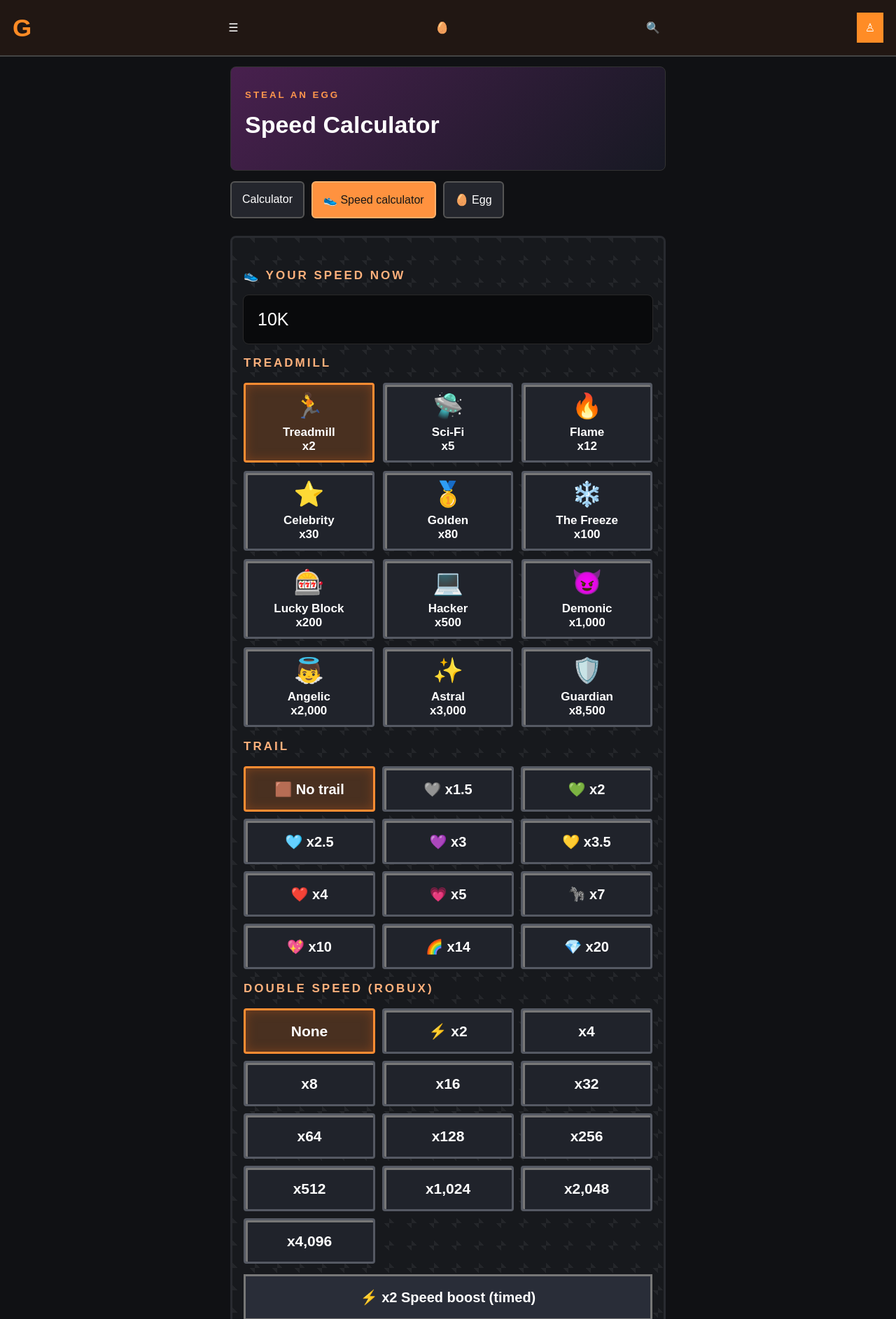
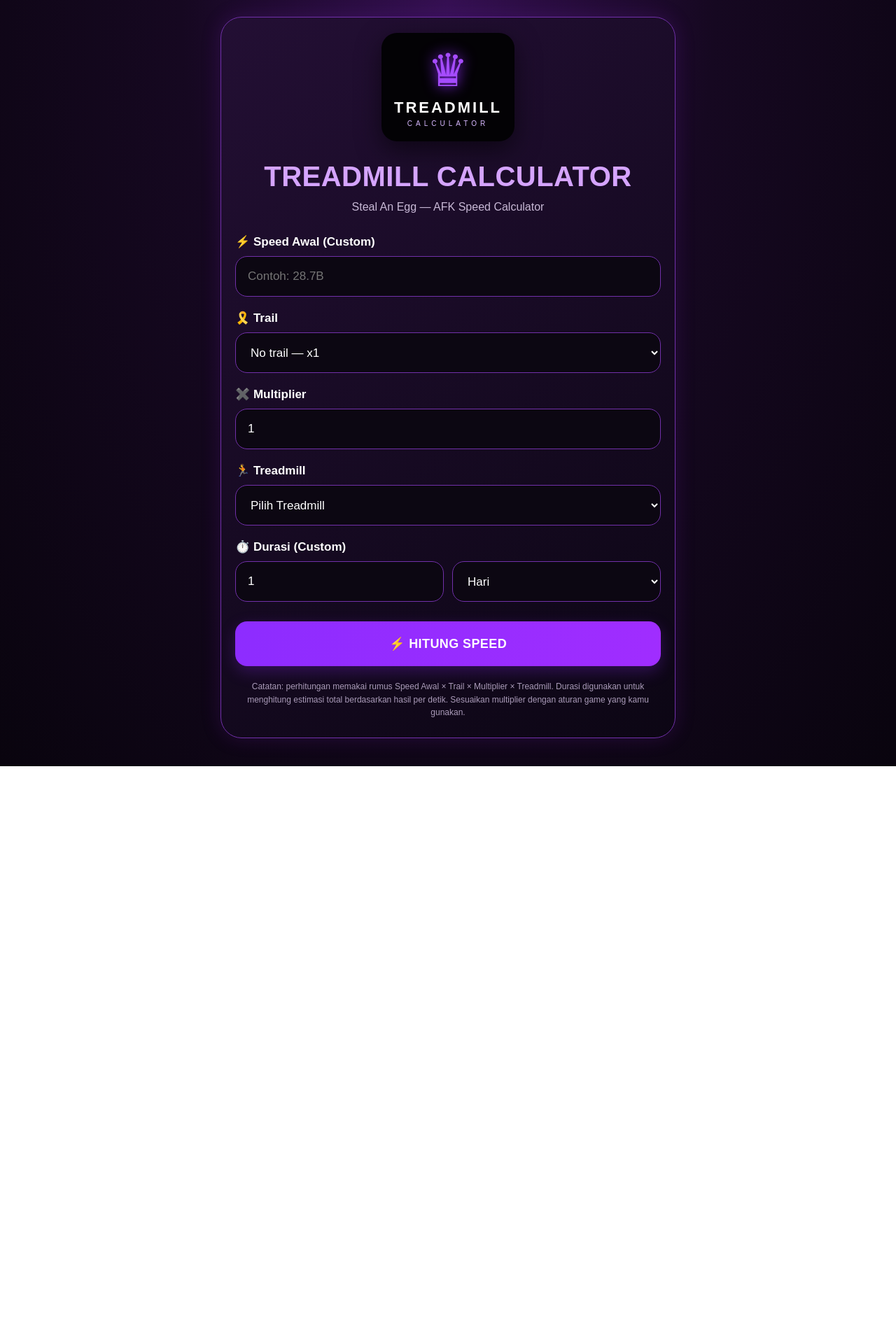
Before and after one commit to gimryzprem-png/speed-calculator, a plain HTML site: page index.html in a window 1280 px wide. Shown: the top 1885 px of the page at 70% size. After the commit the page ends 1095 px from the top, so only its background shows below. Drawn offline with Linux system fonts and the light colour scheme.

Commit message:
Update index.html

```diff
--- a/index.html
+++ b/index.html
@@ -1,274 +1,131 @@
-
 <!DOCTYPE html>
-<html lang="en">
+<html lang="id">
 <head>
 <meta charset="UTF-8">
-<meta name="viewport" content="width=device-width, initial-scale=1">
-<title>Steal an Egg - Speed Calculator</title>
+<meta name="viewport" content="width=device-width, initial-scale=1.0">
+<meta name="theme-color" content="#10051d">
+<title>Treadmill Calculator</title>
 <style>
+:root{--bg:#10051d;--panel:#170b25;--purple:#922cff;--purple2:#c58aff;--line:#7130a9;--muted:#c8b9d6}
 *{box-sizing:border-box}
-body{
- margin:0;background:#101114;color:white;
- font-family:Arial,sans-serif;
-}
-header{
- background:#211713;padding:18px;
- display:flex;justify-content:space-between;
- align-items:center;border-bottom:2px solid #444;
-}
-.logo{font-size:35px;font-weight:bold;color:#ff8b25}
-main{max-width:650px;margin:auto;padding:14px}
-.hero{
- padding:30px 20px;background:linear-gradient(135deg,#48204e,#171923);
- border:1px solid #333;border-radius:8px;
-}
-.hero small{color:#ff974d;letter-spacing:3px;font-weight:bold}
-h1{font-size:34px;margin:15px 0}
-.tabs{display:flex;gap:10px;margin:15px 0 25px}
-.tab{background:#24262d;padding:15px;border:2px solid #555;
- border-radius:6px;white-space:nowrap}
-.tab.active{background:#ff923f;color:#171717;border-color:#ffb16c}
-.panel{
- background-color:#17191d;
- background-image:linear-gradient(45deg,#24262a 12%,transparent 12%,transparent 88%,#24262a 88%);
- background-size:32px 32px;
- border:3px solid #292b30;
- padding:25px 16px;border-radius:8px;
-}
-h3{
- color:#ffb17c;letter-spacing:3px;
- font-size:17px;margin:18px 0;
-}
-input{
- width:100%;padding:20px;border:0;border-radius:7px;
- background:#090a0c;color:white;font-size:25px;
- outline:1px solid #292929;
-}
-.grid{display:grid;grid-template-columns:repeat(3,1fr);gap:12px}
-.choice{
- min-height:105px;background:#20232b;
- border:3px solid #555963;border-radius:4px;
- color:white;font-size:17px;font-weight:bold;
- padding:10px 3px;cursor:pointer;
- box-shadow:inset 3px 3px #777;
-}
-.choice .emoji{font-size:35px;display:block;margin-bottom:7px}
-.choice.selected{
- border:3px solid #ff8c32;
- background:#493020;
- box-shadow:inset 0 0 15px #7a411e;
-}
-.trail-grid{display:grid;grid-template-columns:repeat(3,1fr);gap:10px}
-.trail-grid .choice{min-height:65px;font-size:20px}
-.speed-grid{display:grid;grid-template-columns:repeat(3,1fr);gap:10px}
-.speed-grid .choice{min-height:65px;font-size:21px}
-.wide{grid-column:span 3}
-.boost{
- background:#292d38;border:3px solid #777;
- padding:18px;width:100%;color:white;
- font-size:20px;font-weight:bold;margin-top:15px;
-}
-.stats{padding:22px 5px;font-size:19px}
-.stat{
- display:flex;justify-content:space-between;
- align-items:center;margin:25px 0;color:#bbb;
-}
-.stat strong{color:white;font-size:27px}
-.stat .orange{color:#ff974d}
-.world{
- border-top:1px solid #444;padding:18px 0;
- display:flex;justify-content:space-between;
- align-items:center;font-size:18px;
-}
-.unlocked{color:#7bea80;font-weight:bold}
-button{cursor:pointer}
-@media(max-width:380px){
- main{padding:8px}
- .panel{padding:15px 10px}
- .choice{font-size:14px}
- h1{font-size:29px}
-}
+body{margin:0;min-height:100vh;padding:24px 14px 40px;background:radial-gradient(ellipse at 50% 0%,#351052 0,#160821 42%,#09040e 100%);color:#fff;font-family:Arial,Helvetica,sans-serif}
+.wrap{max-width:650px;margin:0 auto;border:1px solid var(--line);border-radius:30px;padding:22px 20px 26px;background:linear-gradient(145deg,rgba(35,15,52,.97),rgba(12,6,20,.98));box-shadow:0 0 28px #7b20bf35}
+.logo{width:190px;height:155px;margin:0 auto 28px;border-radius:22px;background:#030205;display:flex;flex-direction:column;align-items:center;justify-content:center;box-shadow:0 12px 35px #0008}
+.logo .symbol{font-size:65px;line-height:1;color:#a64cff;text-shadow:0 0 20px #922cff}
+.logo strong{font-size:22px;letter-spacing:3px;margin-top:8px}
+.logo small{font-size:10px;letter-spacing:5px;color:#d7b8ff;margin-top:4px}
+h1{text-align:center;font-size:clamp(27px,6vw,40px);margin:0;color:#d5a4ff;letter-spacing:.5px}
+.sub{text-align:center;color:var(--muted);font-size:16px;margin:12px 0 30px}
+label{display:block;font-weight:700;font-size:17px;margin:20px 0 10px}
+input,select{width:100%;height:58px;border:1px solid #7130a9;border-radius:17px;background:#0c0712;color:#fff;padding:0 17px;font-size:17px;outline:none}
+input:focus,select:focus{border-color:#c58aff;box-shadow:0 0 0 3px #922cff25}
+select{appearance:auto}
+.duration{display:grid;grid-template-columns:1fr 1fr;gap:12px}
+button{width:100%;height:64px;border:0;border-radius:17px;margin-top:28px;background:linear-gradient(100deg,#8d2cff,#a02dff);color:white;font-size:18px;font-weight:800;letter-spacing:.4px;box-shadow:0 8px 22px #922cff40;cursor:pointer}
+button:active{transform:scale(.99)}
+.result{display:none;margin-top:22px;padding:23px 18px;border:1px solid #a13cff;border-radius:22px;background:linear-gradient(130deg,#1b0b2d,#0b0612);text-align:center;box-shadow:0 0 24px #922cff30}
+.result.show{display:block}
+.result h2{color:#c58aff;margin:0 0 12px;font-size:24px}
+.big{font-size:clamp(30px,8vw,46px);font-weight:900;overflow-wrap:anywhere}
+.details{margin-top:15px;color:#d6c8e2;line-height:1.7;font-size:14px}
+.note{margin:20px 4px 0;color:#aa9bb9;font-size:12px;line-height:1.55;text-align:center}
+@media(max-width:420px){.wrap{padding:18px 16px 22px}.logo{width:165px;height:140px}}
 </style>
 </head>
 <body>
-<header>
- <div class="logo">G</div>
- <div>☰</div>
- <div>🥚</div>
- <div>🔍</div>
- <div style="background:#ff8c26;padding:12px">♙</div>
-</header>
+<main class="wrap">
+  <div class="logo"><div class="symbol">♛</div><strong>TREADMILL</strong><small>CALCULATOR</small></div>
+  <h1>TREADMILL CALCULATOR</h1>
+  <p class="sub">Steal An Egg — AFK Speed Calculator</p>
 
-<main>
- <section class="hero">
-  <small>STEAL AN EGG</small>
-  <h1>Speed Calculator</h1>
- </section>
+  <label for="speed">⚡ Speed Awal (Custom)</label>
+  <input id="speed" inputmode="decimal" placeholder="Contoh: 28.7B" autocomplete="off">
 
- <div class="tabs">
-  <div class="tab">Calculator</div>
-  <div class="tab active">👟 Speed calculator</div>
-  <div class="tab">🥚 Egg</div>
- </div>
+  <label for="trail">🎗️ Trail</label>
+  <select id="trail">
+    <option value="1">No trail — x1</option>
+    <option value="1.5">Trail x1.5</option>
+    <option value="2">Trail x2</option>
+    <option value="2.5">Trail x2.5</option>
+    <option value="3">Trail x3</option>
+    <option value="3.5">Trail x3.5</option>
+  </select>
 
- <section class="panel">
-  <h3>👟 YOUR SPEED NOW</h3>
-  <input id="currentSpeed" value="10K" placeholder="Enter your speed">
+  <label for="multiplier">✖️ Multiplier</label>
+  <input id="multiplier" type="number" min="0" step="any" value="1" placeholder="Masukkan multiplier (contoh: 2)">
 
-  <h3>TREADMILL</h3>
-  <div class="grid" id="treadmills"></div>
+  <label for="treadmill">🏃 Treadmill</label>
+  <select id="treadmill">
+    <option value="1">Pilih Treadmill</option>
+    <option value="2">Treadmill x2</option>
+    <option value="5">Sci-Fi x5</option>
+    <option value="12">Flame x12</option>
+    <option value="30">Celebrity x30</option>
+    <option value="80">Golden x80</option>
+    <option value="100">The Freeze x100</option>
+    <option value="200">Lucky Block x200</option>
+    <option value="500">Hacker x500</option>
+    <option value="1000">Demonic x1,000</option>
+    <option value="2000">Angelic x2,000</option>
+    <option value="3000">Astral x3,000</option>
+    <option value="8500">Guardian x8,500</option>
+  </select>
 
-  <h3>TRAIL</h3>
-  <div class="trail-grid" id="trails"></div>
-
-  <h3>DOUBLE SPEED (ROBUX)</h3>
-  <div class="speed-grid" id="doubles"></div>
-
-  <button class="boost" id="timedBoost">
-   ⚡ x2 Speed boost (timed)
-  </button>
-
-  <div class="stats">
-   <div class="stat">
-    <span>Speed per second</span>
-    <strong class="orange">👟 <span id="perSecond">+2</span></strong>
-   </div>
-   <div class="stat">
-    <span>Per hour</span>
-    <strong id="perHour">+7.2K</strong>
-   </div>
-   <div class="stat">
-    <span>Boosts add up to</span>
-    <strong id="totalBoost">x1</strong>
-   </div>
+  <label>⏱️ Durasi (Custom)</label>
+  <div class="duration">
+    <input id="duration" type="number" min="0" step="any" value="1" placeholder="Durasi">
+    <select id="unit">
+      <option value="86400">Hari</option>
+      <option value="3600">Jam</option>
+      <option value="60">Menit</option>
+      <option value="1">Detik</option>
+    </select>
   </div>
 
-  <h3>WORLD PROGRESS</h3>
-  <div id="worlds"></div>
- </section>
+  <button id="calculate">⚡ HITUNG SPEED</button>
+
+  <section class="result" id="result" aria-live="polite">
+    <h2>🏁 Hasil Speed</h2>
+    <div class="big" id="finalSpeed">—</div>
+    <div class="details" id="breakdown"></div>
+  </section>
+  <p class="note">Catatan: perhitungan memakai rumus Speed Awal × Trail × Multiplier × Treadmill. Durasi digunakan untuk menghitung estimasi total berdasarkan hasil per detik. Sesuaikan multiplier dengan aturan game yang kamu gunakan.</p>
 </main>
-
 <script>
-const treadmillData=[
- ["Treadmill","2","🏃"],
- ["Sci-Fi","5","🛸"],
- ["Flame","12","🔥"],
- ["Celebrity","30","⭐"],
- ["Golden","80","🥇"],
- ["The Freeze","100","❄️"],
- ["Lucky Block","200","🎰"],
- ["Hacker","500","💻"],
- ["Demonic","1000","😈"],
- ["Angelic","2000","👼"],
- ["Astral","3000","✨"],
- ["Guardian","8500","🛡️"]
-];
-
-const trailData=[
- ["No trail",1,"🟫"],
- ["x1.5",1.5,"🩶"],
- ["x2",2,"💚"],
- ["x2.5",2.5,"🩵"],
- ["x3",3,"💜"],
- ["x3.5",3.5,"💛"],
- ["x4",4,"❤️"],
- ["x5",5,"💗"],
- ["x7",7,"🦓"],
- ["x10",10,"💖"],
- ["x14",14,"🌈"],
- ["x20",20,"💎"]
-];
-
-const doubleData=[1,2,4,8,16,32,64,128,256,512,1024,2048,4096];
-
-let treadmill=2,trail=1,doubleSpeed=1,timed=false;
-
-function makeButtons(id,data,type){
- const box=document.getElementById(id);
- data.forEach((item,index)=>{
-  const value=type==="treadmill"?Number(item[1]):
-   type==="trail"?item[1]:item;
-
-  const button=document.createElement("button");
-  button.className="choice";
-  if(type==="double")button.classList.add("speed-choice");
-  if(index===0)button.classList.add("selected");
-
-  if(type==="treadmill"){
-   button.innerHTML=`<span class="emoji">${item[2]}</span>${item[0]}<br>x${Number(item[1]).toLocaleString("en-US")}`;
-  }else if(type==="trail"){
-   button.innerHTML=`${item[2]} ${item[0]}`;
-  }else{
-   button.innerHTML=value===1?"None":value===2?"⚡ x2":`x${value.toLocaleString("en-US")}`;
+const suffixes={K:1e3,M:1e6,B:1e9,T:1e12, Qa:1e15,Qi:1e18};
+function parseSpeed(raw){
+  const s=String(raw).trim().replace(/,/g,'');
+  const match=s.match(/^([+-]?(?:\\d+\\.?\\d*|\\.\\d+))\\s*(K|M|B|T|Qa|Qi)?$/i);
+  if(!match) return NaN;
+  const suffix=match[2]||'';
+  const key=Object.keys(suffixes).find(k=>k.toLowerCase()===suffix.toLowerCase());
+  return Number(match[1])*(key?suffixes[key]:1);
+}
+function compact(n){
+  if(!Number.isFinite(n))return '—';
+  const units=[['Qi',1e18],['Qa',1e15],['T',1e12],['B',1e9],['M',1e6],['K',1e3]];
+  for(const [u,v] of units) if(Math.abs(n)>=v)return (n/v).toLocaleString('id-ID',{maximumFractionDigits:2})+u;
+  return n.toLocaleString('id-ID',{maximumFractionDigits:2});
+}
+document.getElementById('calculate').addEventListener('click',()=>{
+  const base=parseSpeed(document.getElementById('speed').value);
+  const trail=Number(document.getElementById('trail').value);
+  const multi=Number(document.getElementById('multiplier').value);
+  const treadmill=Number(document.getElementById('treadmill').value);
+  const duration=Number(document.getElementById('duration').value);
+  const seconds=duration*Number(document.getElementById('unit').value);
+  if(!(base>0)||!(multi>0)||!(treadmill>0)||!(duration>0)){
+    alert('Isi speed awal, multiplier, treadmill, dan durasi dengan angka yang valid. Contoh speed: 28.7B');return;
   }
-
-  button.onclick=()=>{
-   [...box.children].forEach(b=>b.classList.remove("selected"));
-   button.classList.add("selected");
-
-   if(type==="treadmill")treadmill=value;
-   if(type==="trail")trail=value;
-   if(type==="double")doubleSpeed=value;
-   calculate();
-  };
-  box.appendChild(button);
- });
-}
-
-makeButtons("treadmills",treadmillData,"treadmill");
-makeButtons("trails",trailData,"trail");
-makeButtons("doubles",doubleData,"double");
-
-document.getElementById("doubles").firstChild.classList.add("selected");
-
-document.getElementById("timedBoost").onclick=function(){
- timed=!timed;
- this.classList.toggle("selected",timed);
- this.style.borderColor=timed?"#ff923f":"#777";
- this.style.background=timed?"#493020":"#292d38";
- this.innerText=timed?"⚡ x2 Speed boost ACTIVE":"⚡ x2 Speed boost (timed)";
- calculate();
-};
-
-function calculate(){
- const boost=trail*doubleSpeed*(timed?2:1);
- const speed=treadmill*boost;
- document.getElementById("perSecond").innerText="+"+speed.toLocaleString("en-US");
- document.getElementById("perHour").innerText="+"+(speed*3600).toLocaleString("en-US");
- document.getElementById("totalBoost").innerText="x"+boost.toLocaleString("en-US");
-}
-
-const worldData=[
- ["🌳","Forest",11],
- ["🏜️","Desert",100],
- ["🌋","Volcano",1000],
- ["❄️","Snow",10000],
- ["🌌","Space",100000]
-];
-
-function parseSpeed(value){
- value=value.trim().toUpperCase().replace(/,/g,"");
- const n=parseFloat(value);
- if(!Number.isFinite(n))return 0;
- if(value.endsWith("K"))return n*1000;
- if(value.endsWith("M"))return n*1000000;
- if(value.endsWith("B"))return n*1000000000;
- return n;
-}
-
-function showWorlds(){
- const speed=parseSpeed(document.getElementById("currentSpeed").value);
- document.getElementById("worlds").innerHTML=worldData.map(w=>`
- <div class="world">
-  <span>${w[0]}　<b>${w[1]}</b><br><small>${w[2].toLocaleString("en-US")} Speed</small></span>
-  <span class="${speed>=w[2]?'unlocked':''}">
-  ${speed>=w[2]?'Unlocked':'Locked'}</span>
- </div>`).join("");
-}
-
-document.getElementById("currentSpeed").addEventListener("input",showWorlds);
-calculate();
-showWorlds();
+  const calculated=base*trail*multi*treadmill;
+  const total=calculated*seconds;
+  document.getElementById('finalSpeed').textContent=compact(calculated);
+  document.getElementById('breakdown').innerHTML=
+    'Speed hasil (per detik): <b>'+compact(calculated)+'</b><br>'+
+    'Estimasi akumulasi selama '+duration+' '+document.getElementById('unit').selectedOptions[0].text.toLowerCase()+': <b>'+compact(total)+'</b><br>'+
+    'Pengali total: <b>x'+(trail*multi*treadmill).toLocaleString('id-ID')+'</b>';
+  document.getElementById('result').classList.add('show');
+});
 </script>
 </body>
 </html>
```
